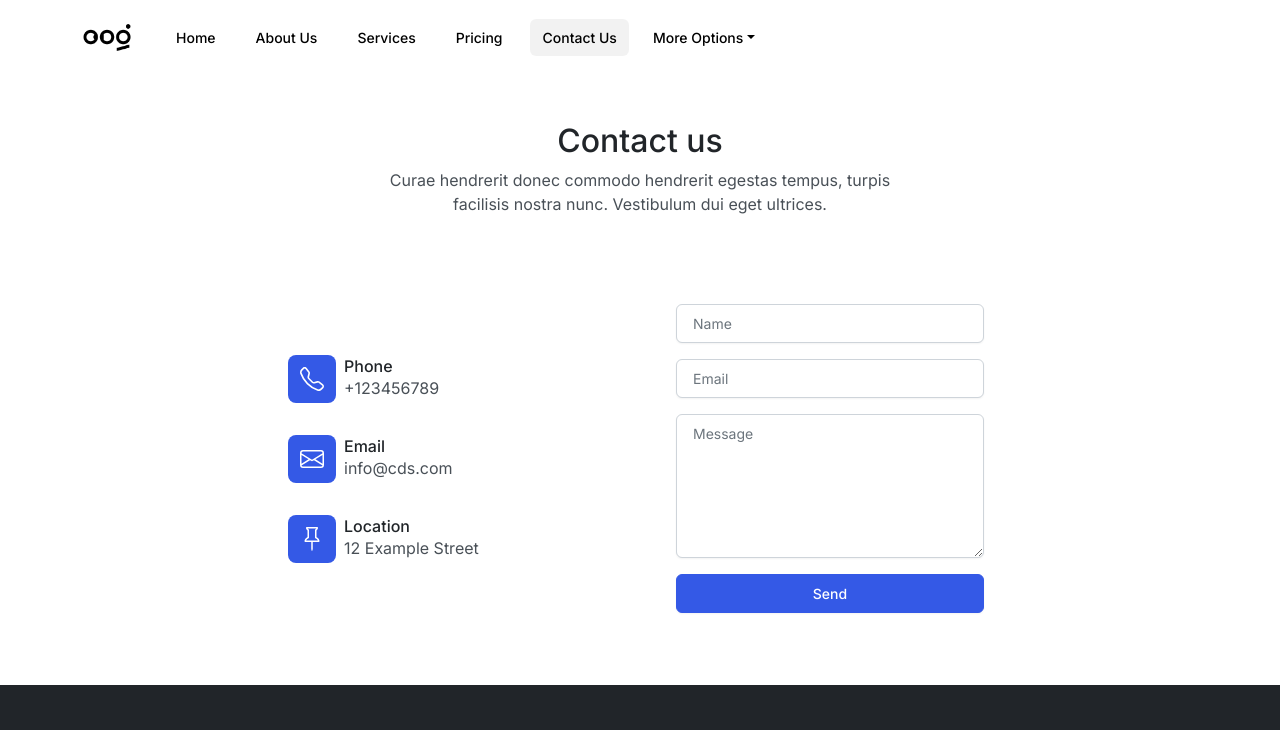
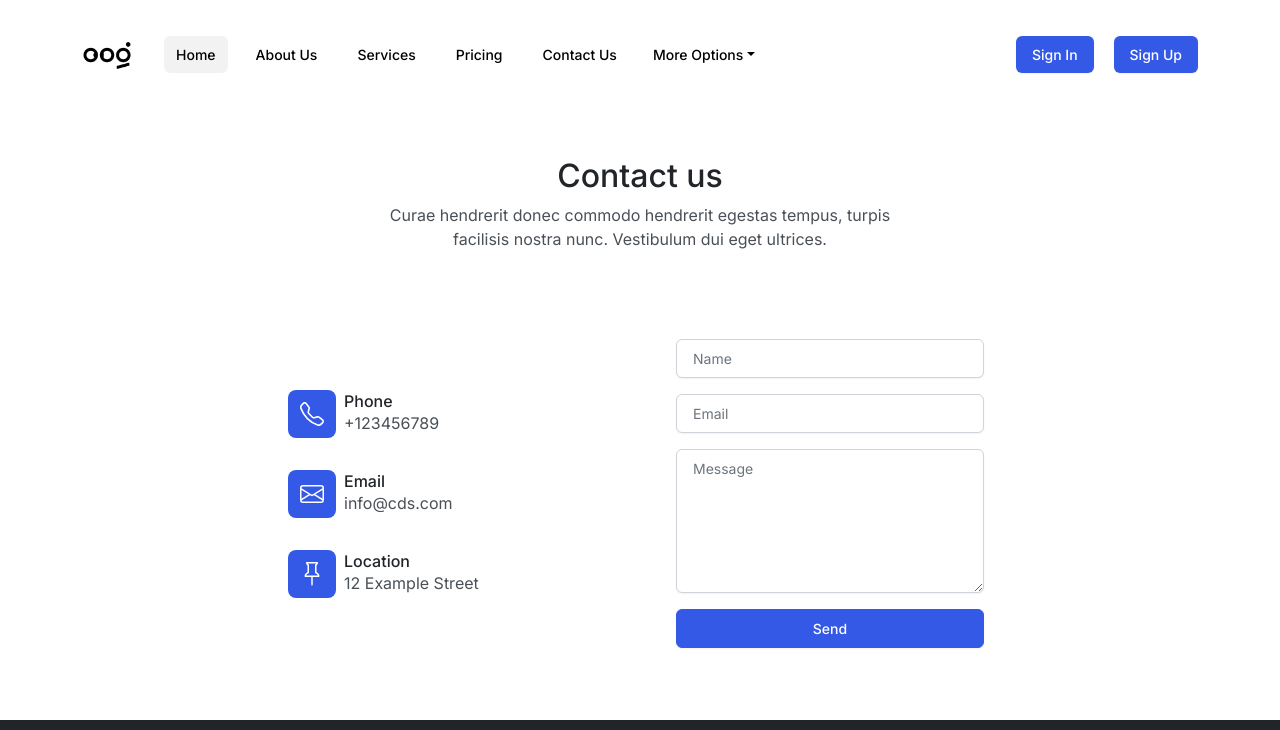
Before and after one commit to Andisani-mudau/Ciruss-Document-Storage, a plain HTML site: page contact_information.html in a window 1280 px wide. Shown: the top 730 px of the page. Drawn offline with Linux system fonts and the light colour scheme.

Commit message:
Updated Contact us page nav bar

```diff
--- a/contact_information.html
+++ b/contact_information.html
@@ -29,19 +29,19 @@ efficient solutions for the storage and management of critical documents. Be par
 <body>
     <nav class="navbar navbar-light navbar-expand-md py-3">
         <div class="container"><a class="navbar-brand d-flex align-items-center" href="index.html" style="--bs-primary: #d2ef33;--bs-primary-rgb: 210,239,51;"><span class="d-flex justify-content-center align-items-center bs-icon-sm bs-icon-rounded bs-icon-primary me-2 bs-icon" style="background: url('assets/img/20231017_123512.png') center / 60px no-repeat;width: 50px;filter: invert(0%);"></span></a><button data-bs-toggle="collapse" data-bs-target="#navcol-1" class="navbar-toggler"><span class="visually-hidden">Toggle navigation</span><span class="navbar-toggler-icon"></span></button>
-            <div class="collapse navbar-collapse" id="navcol-2">
+            <div class="collapse navbar-collapse" id="navcol-1">
                 <ul class="navbar-nav me-auto">
-                    <li class="nav-item"><a class="nav-link" href="index.html">Home</a></li>
+                    <li class="nav-item"><a class="nav-link active" href="index.html">Home</a></li>
                     <li class="nav-item"><a class="nav-link" href="about_us.html">About Us</a></li>
                     <li class="nav-item"><a class="nav-link" href="services.html">Services</a></li>
                     <li class="nav-item"><a class="nav-link" href="pricing.html">Pricing</a></li>
-                    <li class="nav-item"><a class="nav-link active" href="contact_information.html">Contact Us</a></li>
+                    <li class="nav-item"><a class="nav-link" href="contact_information.html">Contact Us</a></li>
                     <li class="nav-item d-lg-flex d-xl-flex align-items-lg-center justify-content-xl-center align-items-xl-center">
                         <div class="nav-item dropdown"><a class="dropdown-toggle" aria-expanded="false" data-bs-toggle="dropdown" href="#" style="width: 100%;border-style: none;color: var(--bs-navbar-color);text-decoration: none;">More Options</a>
                             <div class="dropdown-menu"><a class="dropdown-item" href="legal_and_compliance.html">Legal and compliance</a><a class="dropdown-item" href="mobile_app_visitor.html">Mobile app</a></div>
                         </div>
                     </li>
-                </ul>
+                </ul><a class="btn btn-primary" role="button" style="border-width: 0px;border-left-width: 0px;margin: 20px;margin-left: 0px;" href="sign_in.html">Sign In</a><a class="btn btn-primary" role="button" style="--bs-primary: rgb(210,239,51);--bs-primary-rgb: 210,239,51;border-width: 0px;" href="sign_up.html">Sign Up</a>
             </div>
         </div>
     </nav>
```
